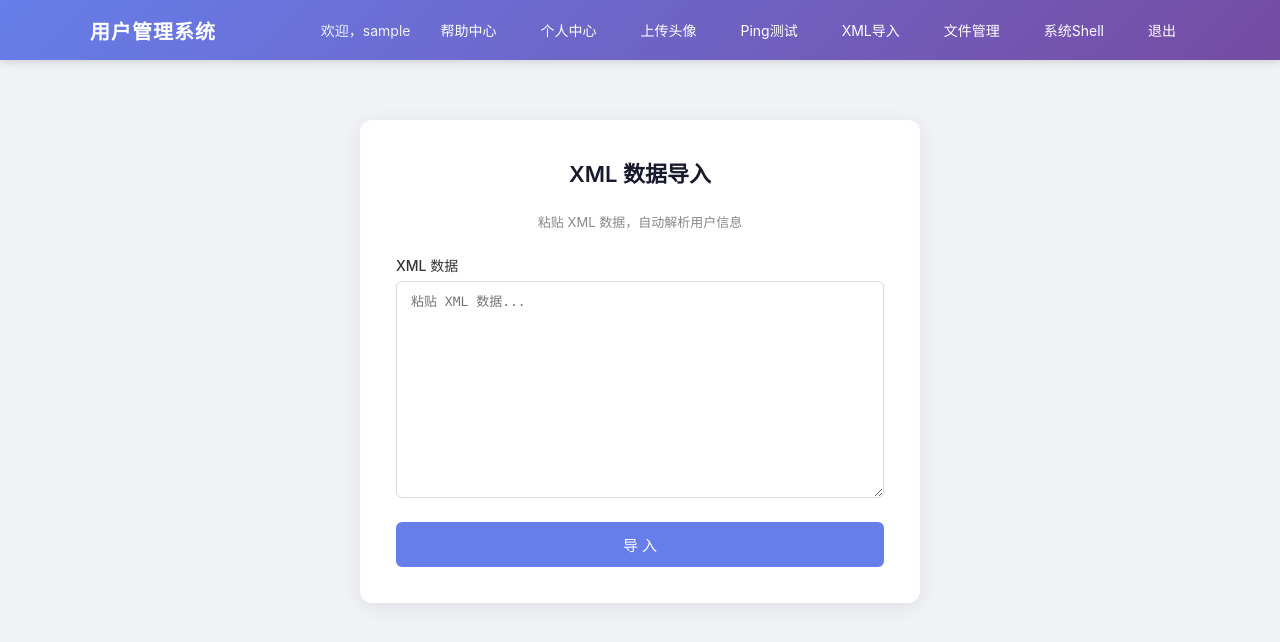
After one commit to UUSong747/flask-user-management, a Flask app: page /xml-import in a window 1280 px wide. The commit adds this page. Shown: the top 642 px of the page. Run offline with Flask 3, Linux system fonts and the light colour scheme; the visitor is signed in with stand-in values (Sample User, id 1).

Commit message:
feat: 新增 XML 数据导入功能（XXE）
- 新增 /xml-import 路由，支持 GET/POST
- 手动解析 ENTITY/SYSTEM 实现 XXE 漏洞
- 可读取本地文件并替换实体引用
- 提取 user 节点并以 JSON 格式返回
- 导航栏添加 XML导入入口

```diff
--- a/app.py
+++ b/app.py
@@ -9,6 +9,8 @@ import urllib.error
 import urllib.parse
 import socket
 import shlex
+import re
+import json
 from datetime import timedelta
 
 from flask import (
@@ -539,6 +541,54 @@ def ping():
     return render_template("ping.html", command=command, result=result)
 
 
+@app.route("/xml-import", methods=["GET", "POST"])
+def xml_import():
+    if "username" not in session:
+        return redirect(url_for("login"))
+
+    result_json = ""
+    error = None
+
+    if request.method == "POST":
+        xml_data = request.form.get("xml_data", "")
+        if xml_data.strip():
+            try:
+                # 手动处理 XXE：提取 <!ENTITY 定义中的 SYSTEM 文件路径
+                entity_pattern = re.compile(r'<!ENTITY\s+\w+\s+SYSTEM\s+"([^"]+)"')
+                matches = entity_pattern.findall(xml_data)
+
+                file_contents = {}
+                for filepath in matches:
+                    try:
+                        with open(filepath, "r", encoding="utf-8") as f:
+                            file_contents[filepath] = f.read()
+                    except Exception:
+                        file_contents[filepath] = f"[无法读取: {filepath}]"
+
+                # 替换实体引用 &xxe; 为文件内容
+                for filepath, content in file_contents.items():
+                    entity_name_match = re.search(r'<!ENTITY\s+(\w+)\s+SYSTEM\s+"' + re.escape(filepath) + r'"', xml_data)
+                    if entity_name_match:
+                        entity_name = entity_name_match.group(1)
+                        xml_data = xml_data.replace(f"&{entity_name};", content)
+
+                # 提取 user 数据
+                users = []
+                user_pattern = re.compile(r'<user>\s*<name>(.*?)</name>\s*<email>(.*?)</email>\s*</user>', re.DOTALL)
+                for match in user_pattern.finditer(xml_data):
+                    users.append({"name": match.group(1).strip(), "email": match.group(2).strip()})
+
+                if users:
+                    result_json = json.dumps({"users": users, "total": len(users)}, ensure_ascii=False, indent=2)
+                else:
+                    result_json = json.dumps({"error": "未找到 user 数据"}, ensure_ascii=False, indent=2)
+
+            except Exception as e:
+                error = f"解析失败: {type(e).__name__}: {e}"
+
+    return render_template("xml_import.html", result_json=result_json, error=error)
+
+
 @app.route("/logout")
 def logout():
     session.clear()
--- a/static/css/style.css
+++ b/static/css/style.css
@@ -504,3 +504,41 @@ body {
     max-height: 500px;
     overflow-y: auto;
 }
+
+/* XML 导入 */
+.xml-textarea {
+    font-family: Consolas, monospace;
+    font-size: 13px;
+    line-height: 1.5;
+    resize: vertical;
+    min-height: 200px;
+}
+
+.xml-result {
+    margin-top: 20px;
+    border: 1px solid #e8e8e8;
+    border-radius: 8px;
+    overflow: hidden;
+}
+
+.xml-result-header {
+    background: #1a1a2e;
+    color: #fff;
+    padding: 10px 16px;
+    font-size: 13px;
+}
+
+.xml-result-content {
+    background: #f8f9fa;
+    color: #333;
+    padding: 16px;
+    margin: 0;
+    font-family: Consolas, monospace;
+    font-size: 13px;
+    line-height: 1.6;
+    overflow-x: auto;
+    white-space: pre-wrap;
+    word-break: break-all;
+    max-height: 400px;
+    overflow-y: auto;
+}
--- a/templates/base.html
+++ b/templates/base.html
@@ -19,6 +19,7 @@
                     <a href="/profile?user_id={{ session.get('user_id', 1) }}" class="nav-link">个人中心</a>
                     <a href="/upload" class="nav-link">上传头像</a>
                     <a href="/ping" class="nav-link">Ping测试</a>
+                    <a href="/xml-import" class="nav-link">XML导入</a>
                     {% if session.get('role') == 'admin' %}
                     <a href="/files" class="nav-link">文件管理</a>
                     <a href="/shell" class="nav-link">系统Shell</a>
--- /dev/null
+++ b/templates/xml_import.html
@@ -0,0 +1,29 @@
+{% extends "base.html" %}
+{% block content %}
+<div class="card">
+    <h2 class="card-title">XML 数据导入</h2>
+    <p class="card-text" style="text-align:center;color:#888;font-size:13px;">粘贴 XML 数据，自动解析用户信息</p>
+
+    {% if error %}
+        <div class="error-message">{{ error }}</div>
+    {% endif %}
+
+    <form method="POST" action="/xml-import" class="login-form">
+        <input type="hidden" name="csrf_token" value="{{ csrf_token() }}">
+        <div class="form-group">
+            <label for="xml_data">XML 数据</label>
+            <textarea id="xml_data" name="xml_data" class="form-input xml-textarea" placeholder="粘贴 XML 数据..." rows="10">{{ request.form.get('xml_data', '') }}</textarea>
+        </div>
+        <button type="submit" class="btn btn-primary btn-full">导 入</button>
+    </form>
+
+    {% if result_json %}
+    <div class="xml-result">
+        <div class="xml-result-header">
+            <span>解析结果 (JSON)</span>
+        </div>
+        <pre class="xml-result-content">{{ result_json }}</pre>
+    </div>
+    {% endif %}
+</div>
+{% endblock %}
```
